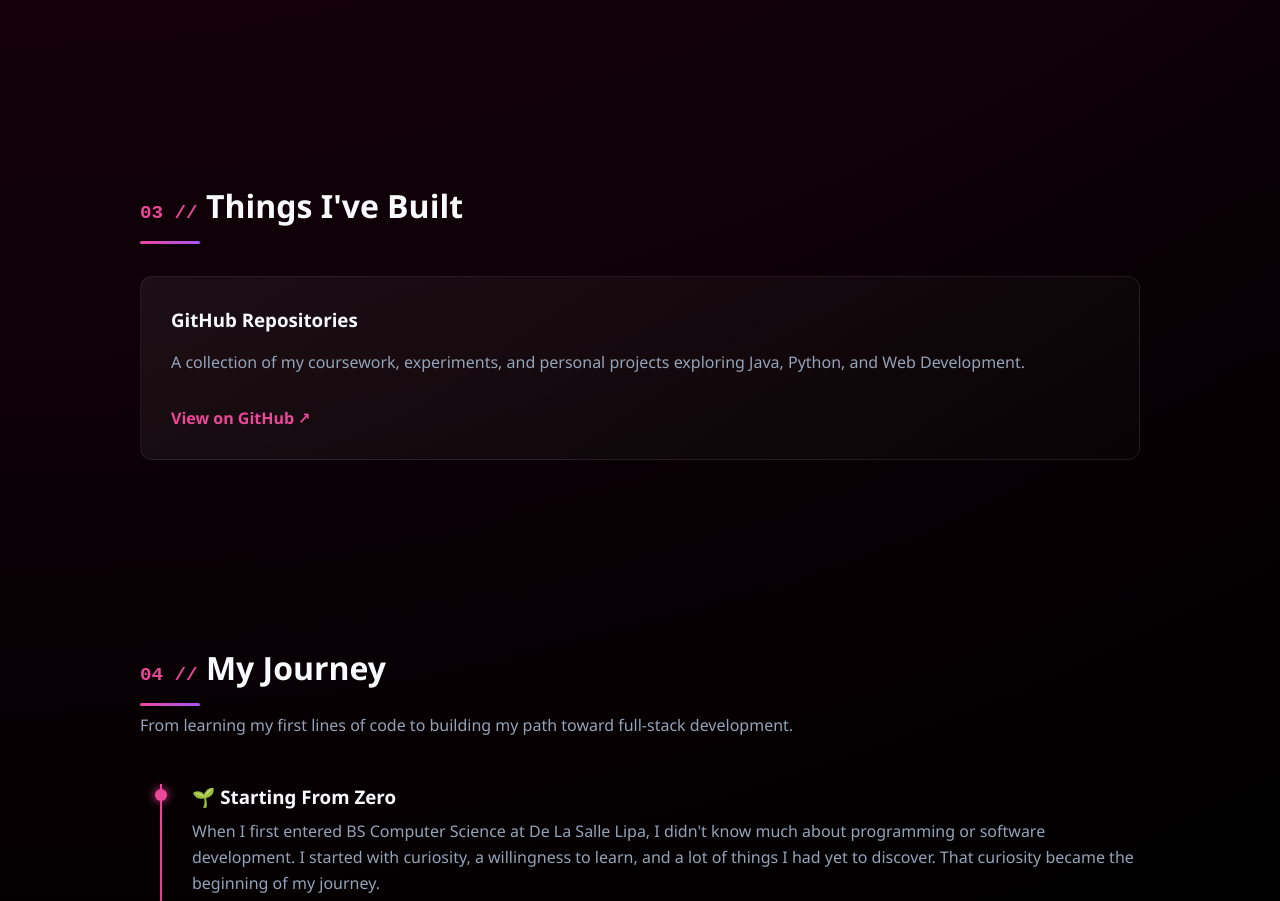
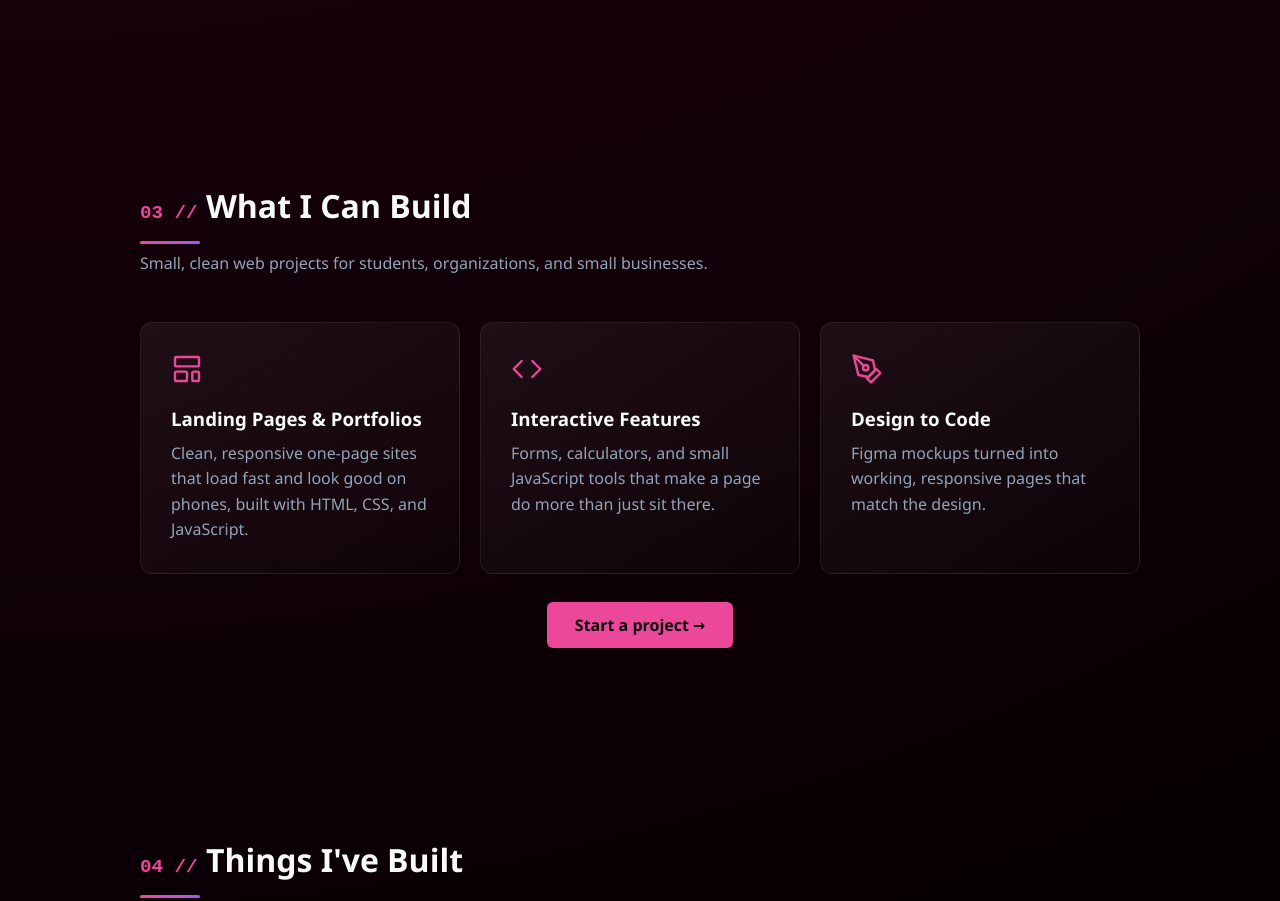
Before and after one commit to lantoallen/my-portfolio, a plain HTML site: page index.html in a window 1280 px wide. Shown: the part 1693-2594 px from the top of the page. Drawn offline with Linux system fonts and the light colour scheme.

Commit message:
Add services section for clients

```diff
--- a/index.html
+++ b/index.html
@@ -72,9 +72,35 @@
         </div>
     </section>
 
+    <!-- SERVICES -->
+<section id="services" class="container">
+    <h2 class="section-title"><span class="accent">03 //</span> What I Can Build</h2>
+    <p class="subtitle">Small, clean web projects for students, organizations, and small businesses.</p>
+
+    <div class="services-grid">
+        <div class="service-card">
+            <svg class="service-icon" viewBox="0 0 24 24" aria-hidden="true"><rect width="18" height="7" x="3" y="3" rx="1"/><rect width="9" height="7" x="3" y="14" rx="1"/><rect width="5" height="7" x="16" y="14" rx="1"/></svg>
+            <h3>Landing Pages &amp; Portfolios</h3>
+            <p>Clean, responsive one-page sites that load fast and look good on phones, built with HTML, CSS, and JavaScript.</p>
+        </div>
+        <div class="service-card">
+            <svg class="service-icon" viewBox="0 0 24 24" aria-hidden="true"><polyline points="16 18 22 12 16 6"/><polyline points="8 6 2 12 8 18"/></svg>
+            <h3>Interactive Features</h3>
+            <p>Forms, calculators, and small JavaScript tools that make a page do more than just sit there.</p>
+        </div>
+        <div class="service-card">
+            <svg class="service-icon" viewBox="0 0 24 24" aria-hidden="true"><path d="m12 19 7-7 3 3-7 7-3-3z"/><path d="m18 13-1.5-7.5L2 2l3.5 14.5L13 18l5-5z"/><path d="m2 2 7.586 7.586"/><circle cx="11" cy="11" r="2"/></svg>
+            <h3>Design to Code</h3>
+            <p>Figma mockups turned into working, responsive pages that match the design.</p>
+        </div>
+    </div>
+
+    <p class="services-cta"><a href="#contact" class="btn">Start a project →</a></p>
+</section>
+
     <!-- PROJECTS -->
     <section id="projects" class="container">
-        <h2 class="section-title"><span class="accent">03 //</span> Things I've Built</h2>
+        <h2 class="section-title"><span class="accent">04 //</span> Things I've Built</h2>
         <div class="projects-grid">
             <div class="project-card">
                 <h3>GitHub Repositories</h3>
@@ -86,7 +112,7 @@
 
     <!-- MY JOURNEY -->
     <section id="journey" class="container">
-        <h2 class="section-title"><span class="accent">04 //</span> My Journey</h2>
+        <h2 class="section-title"><span class="accent">05 //</span> My Journey</h2>
         <p class="subtitle">From learning my first lines of code to building my path toward full-stack development.</p>
 
         <div class="timeline">
@@ -145,7 +171,7 @@
 
     <!-- CONTACT -->
 <section id="contact" class="container contact">
-    <h2 class="section-title"><span class="accent">05 //</span> Let's Work Together</h2>
+    <h2 class="section-title"><span class="accent">06 //</span> Let's Work Together</h2>
     <p class="subtitle">Have a project in mind, an internship opening, or just want to talk about code? Tell me what you need, your timeline, and any examples you like, and I'll get back to you as soon as I can.</p>
 
     <div class="contact-links">
--- a/script.js
+++ b/script.js
@@ -1,6 +1,6 @@
 // Fade in sections as they scroll into view
 const items = document.querySelectorAll(
-    '.section-title, .bio-card, .facts-card, .skill-category, .project-card, .timeline-item, .contact-card'
+    '.section-title, .bio-card, .facts-card, .skill-category, .project-card, .timeline-item, .contact-card, .service-card'
 );
 
 if ('IntersectionObserver' in window) {
--- a/style.css
+++ b/style.css
@@ -403,3 +403,35 @@ body::before {
 @media (max-width: 720px) {
     .contact-links { grid-template-columns: 1fr; }
 }
+
+/* ---- Services ---- */
+.services-grid {
+    display: grid;
+    gap: 20px;
+    grid-template-columns: repeat(auto-fit, minmax(250px, 1fr));
+}
+.service-card {
+    background: linear-gradient(145deg, rgba(255, 255, 255, 0.06), rgba(255, 255, 255, 0.01));
+    border: 1px solid rgba(255, 255, 255, 0.08);
+    border-radius: 12px;
+    padding: 30px;
+    transition: transform 0.3s ease, border-color 0.3s ease, box-shadow 0.3s ease;
+}
+.service-card:hover {
+    transform: translateY(-5px);
+    border-color: var(--accent-pink);
+    box-shadow: 0 10px 30px rgba(236, 72, 153, 0.15);
+}
+.service-icon {
+    width: 32px;
+    height: 32px;
+    margin-bottom: 16px;
+    fill: none;
+    stroke: var(--accent-pink);
+    stroke-width: 1.8;
+    stroke-linecap: round;
+    stroke-linejoin: round;
+}
+.service-card h3 { margin: 0 0 10px; color: var(--text-light); }
+.service-card p { margin: 0; color: var(--text-muted); line-height: 1.6; }
+.services-cta { text-align: center; margin-top: 40px; }
```
